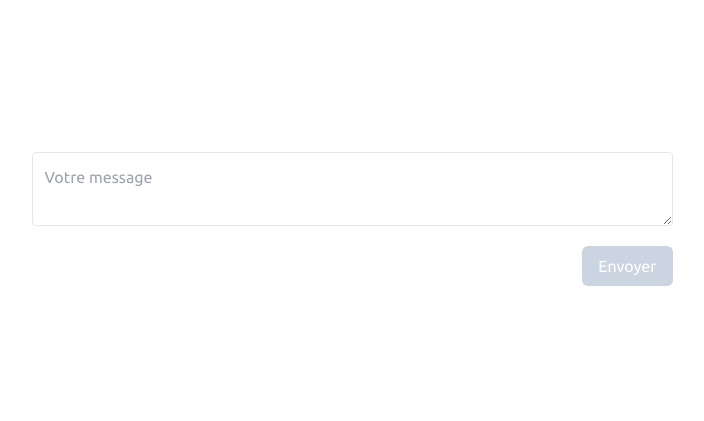
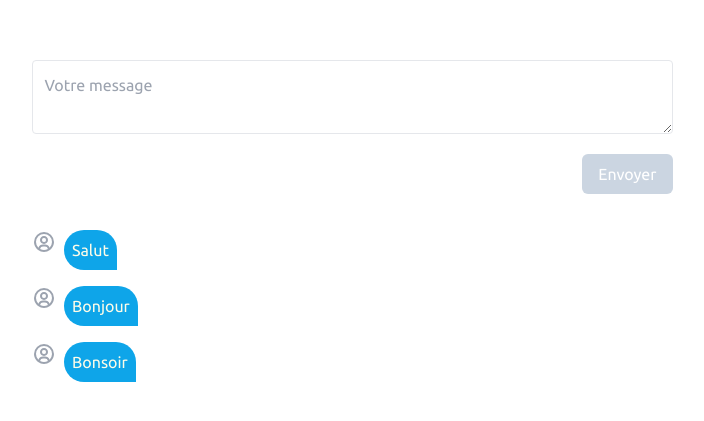
Before and after one commit to GloireMutaliko21/Node-chat-app, a React (Vite) app: page / in a window 1280 px wide. Shown: the part 171-592 px from the top of the page, without its empty margins (288-992 px from the left). Built offline with nearby package versions, Linux system fonts and the light colour scheme.

Commit message:
feat: add messages section

```diff
--- a/package.json
+++ b/package.json
@@ -10,7 +10,8 @@
   },
   "dependencies": {
     "react": "^18.2.0",
-    "react-dom": "^18.2.0"
+    "react-dom": "^18.2.0",
+    "react-icons": "^4.6.0"
   },
   "devDependencies": {
     "@types/react": "^18.0.17",
--- a/src/App.jsx
+++ b/src/App.jsx
@@ -1,10 +1,14 @@
 import Form from "./components/Form"
+import MessagesLayout from "./components/MessagesLayout"
 
 function App() {
-
+  const messages = ["Salut", "Bonjour", "Bonsoir"];
   return (
-    <div className="flex justify-center items-center h-screen w-full">
+    <div className="flex flex-col justify-center items-center h-screen w-full">
       <Form />
+      <div className="flex justify-start w-full pl-80">
+        <MessagesLayout messages={messages} />
+      </div>
     </div>
   )
 }
--- /dev/null
+++ b/src/components/Message.jsx
@@ -0,0 +1,13 @@
+import React from 'react';
+import { BiUserCircle } from "react-icons/bi";
+
+const Message = ({ message }) => {
+    return (
+        <div className='flex my-4'>
+            <p><BiUserCircle className='text-gray-400 text-2xl mr-2' /></p>
+            <p className='bg-sky-500 text-yellow-50 p-2 rounded-t-full rounded-bl-full'>{message}</p>
+        </div>
+    )
+}
+
+export default Message
--- /dev/null
+++ b/src/components/MessagesLayout.jsx
@@ -0,0 +1,17 @@
+import React from 'react'
+import Message from './Message'
+
+const MessagesLayout = ({ messages }) => {
+    return (
+        <div>
+            {messages.map((message, index) =>
+                <Message
+                    key={index}
+                    message={message}
+                />
+            )}
+        </div>
+    )
+}
+
+export default MessagesLayout
```
Also changed, not shown: 1 other file (tests, documents, lock files or other folders).
